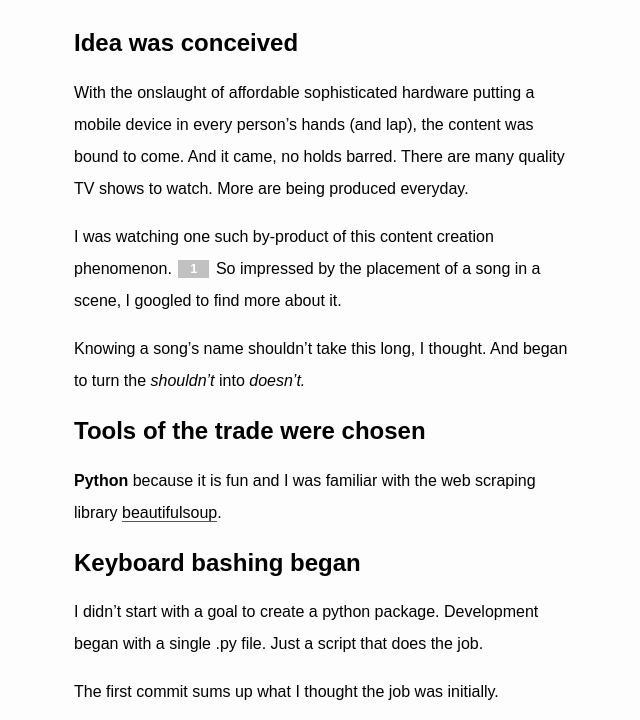
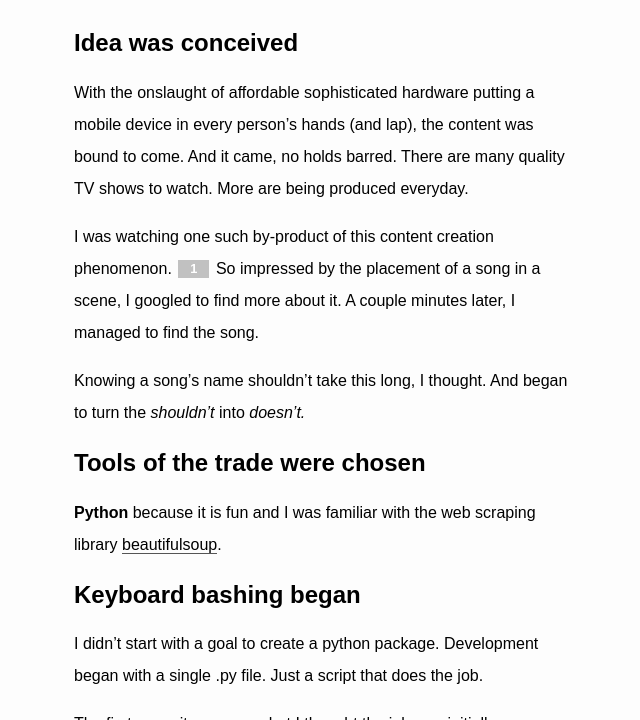
Before and after one commit to zvovov/blog, a Jekyll site: the page built from _posts/2016-08-13-a-wild-python-package-appeared-tvsongs.md, in a window 1280 px wide and 900 px high, scrolled down 324 px, cut to the strip 0-720 px from the top of the window. Shown: the whole strip, without its empty margins (316-956 px from the left). Built offline with Jekyll 4.4.1, drawn with Linux system fonts in a browser that asks for light colours; some web fonts are replaced.

Commit message:
edit post 2

```diff
--- a/_posts/2016-08-13-a-wild-python-package-appeared-tvsongs.md
+++ b/_posts/2016-08-13-a-wild-python-package-appeared-tvsongs.md
@@ -8,7 +8,7 @@ updated: 2016-08-13 00:00
 
 With the onslaught of affordable sophisticated hardware putting a mobile device in every person's hands (and lap), the content was bound to come. And it came, no holds barred. There are many quality TV shows to watch. More are being produced everyday.
 
-I was watching one such by-product of this content creation phenomenon. [^1] So impressed by the placement of a song in a scene, I googled to find more about it.
+I was watching one such by-product of this content creation phenomenon. [^1] So impressed by the placement of a song in a scene, I googled to find more about it. A couple minutes later, I managed to find the song.
 
 Knowing a song's name shouldn't take this long, I thought. And began to turn the *shouldn't* into *doesn't.*
 
```
